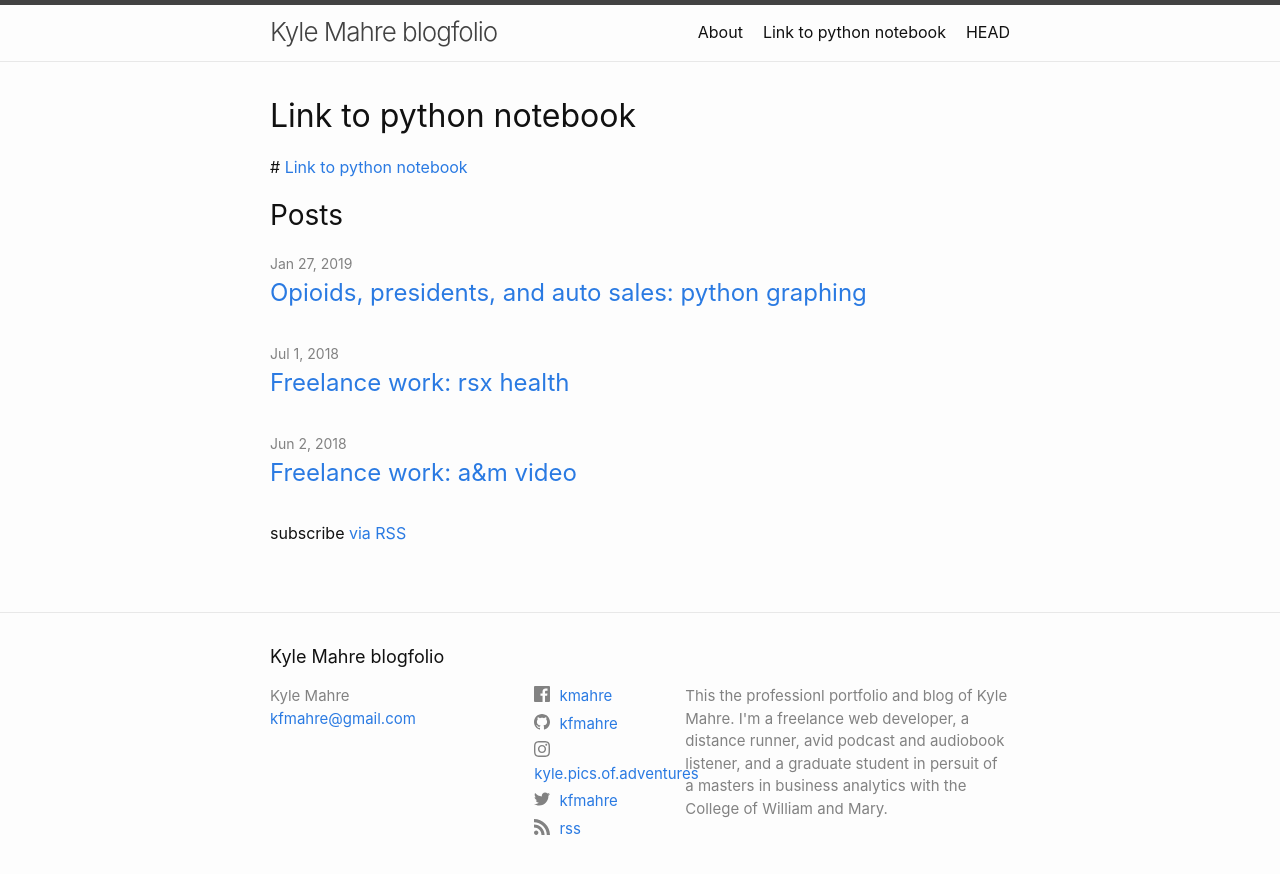
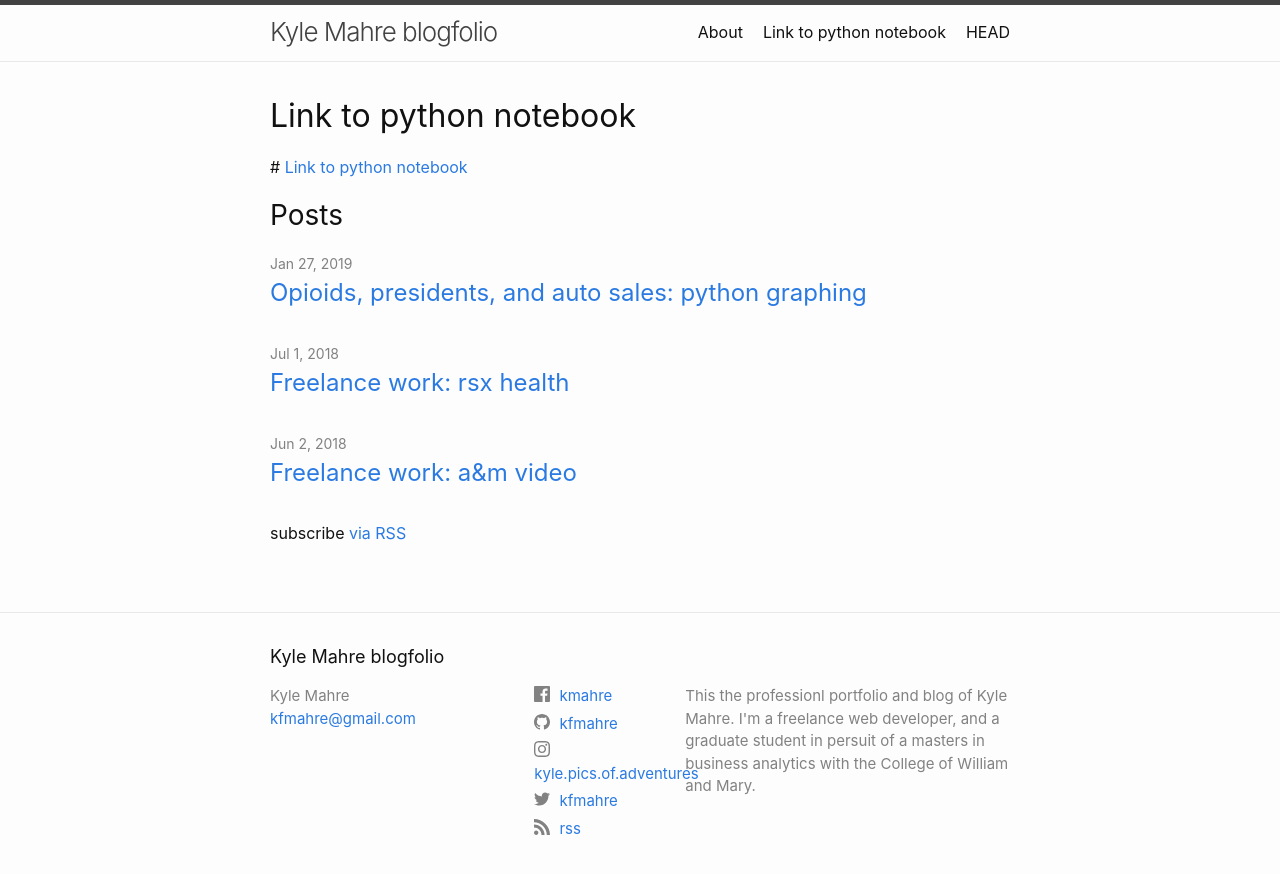
Before and after one commit to kfmahre/kfmahre.github.io, a Jekyll site: the page built from index.md, in a window 1280 px wide. Shown: the top 874 px of the page. Built offline with Jekyll 4.4.1, drawn with Linux system fonts in a browser that asks for light colours; our own code applies the rules of GitHub Pages for plain Markdown files.

Commit message:
Update _config.yml

```diff
--- a/_config.yml
+++ b/_config.yml
@@ -2,8 +2,7 @@
 author: Kyle Mahre
 email: kfmahre@gmail.com
 description: > # this means to ignore newlines until "twitter_username:"
-  This the professionl portfolio and blog of Kyle Mahre. I'm a freelance web developer, a distance runner, avid podcast
-   and audiobook listener, and a graduate student in persuit of a masters in business analytics with the College of William and Mary.
+  This the professionl portfolio and blog of Kyle Mahre. I'm a freelance web developer, and a graduate student in persuit of a masters in business analytics with the College of William and Mary.
 
 # social links
 twitter_username: kfmahre
```
